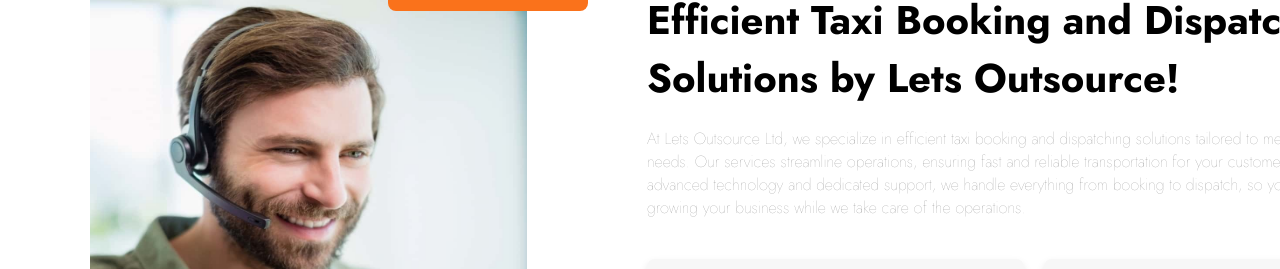
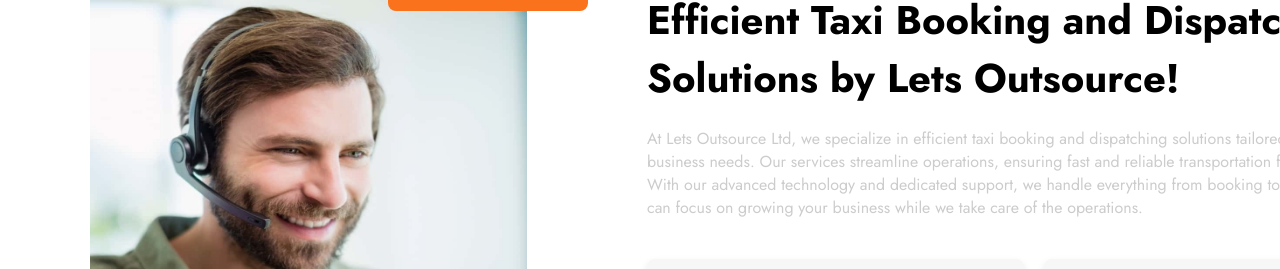
Before and after one commit to HasnainZafarDev/outsource, a Next.js app: page / in a window 1280 px wide. Shown: the part 1457-1726 px from the top of the page. Built offline with nearby package versions, Linux system fonts and the light colour scheme.

Commit message:
fontweightremoved from lighter

```diff
--- a/src/app/components/taxiBookingDispatcher/taxiBookingDispatcher.css
+++ b/src/app/components/taxiBookingDispatcher/taxiBookingDispatcher.css
@@ -70,9 +70,8 @@
 
     .description {
       font-size: 1rem;
-      color: #555;
+      color: #ccc;
       margin-bottom: 1px;
-      font-weight: lighter;
     }
 
     .cards {
```
